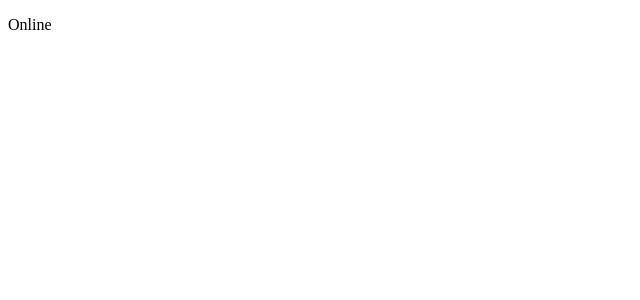
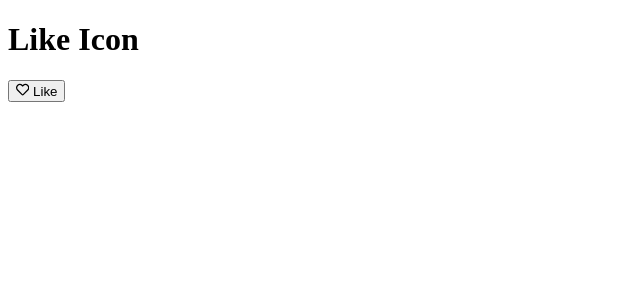
Before and after one commit to haideralfia/all_project, a React (Vite) app: page / in a window 1280 px wide. Shown: the top 300 px of the page, without its empty margins (0-640 px from the left). Built offline with nearby package versions, Linux system fonts and the light colour scheme.

Commit message:
Tenth commit

```diff
--- a/package.json
+++ b/package.json
@@ -11,7 +11,8 @@
   },
   "dependencies": {
     "react": "^19.1.1",
-    "react-dom": "^19.1.1"
+    "react-dom": "^19.1.1",
+    "react-icons": "^5.5.0"
   },
   "devDependencies": {
     "@eslint/js": "^9.36.0",
--- a/src/App.jsx
+++ b/src/App.jsx
@@ -1,7 +1,7 @@
 import './App.css';
 // import LiveClock from './components/LiveClock';
-// import LikeIcon from './components/LikeIcon';
-import OnlineStatus from './components/OnlineStatus';
+import LikeIcon from './components/LikeIcon';
+// import OnlineStatus from './components/OnlineStatus';
 // import RandomUser from './components/RandomUser';
 // import Counter from './components/Counter';
 // import TodoList from './components/TodoList';
@@ -12,8 +12,8 @@ function App() {
       {/* <Counter /> */}
       {/* <TodoList /> */}
       {/* <RandomUser /> */}
-      <OnlineStatus />
-      {/* <LikeIcon /> */}
+      {/* <OnlineStatus /> */}
+      <LikeIcon />
       {/* <LiveClock /> */}
     </>
   );
--- a/src/components/LikeIcon.jsx
+++ b/src/components/LikeIcon.jsx
@@ -1,9 +1,33 @@
-import React from 'react'
+import React, { useEffect, useState } from 'react';
+import { FaRegHeart } from 'react-icons/fa';
 
 const LikeIcon = () => {
+  const [count, setCount] = useState(+localStorage.getItem('count') || 0);
+  const [liked, setLiked] = useState(false);
+  const handleLike = () => {
+    setLiked(!liked);
+    console.log('liked');
+    setCount(count + 1);
+  };
+  //issue here
+  const handleCount = () => {
+    setCount(count - 1);
+  };
+  useEffect(() => {
+    localStorage.setItem('count', count.toString());
+  }, [count]);
   return (
-    <div>LikeIcon</div>
-  )
-}
+    <>
+      <h1>Like Icon</h1>
+      <button
+        onClick={handleLike}
+        onDoubleClick={handleCount}
+        style={liked ? { color: 'red' } : { color: 'black' }}
+      >
+        <FaRegHeart /> Like
+      </button>
+    </>
+  );
+};
 
-export default LikeIcon
+export default LikeIcon;
```
Also changed, not shown: 1 other file (tests, documents, lock files or other folders).
